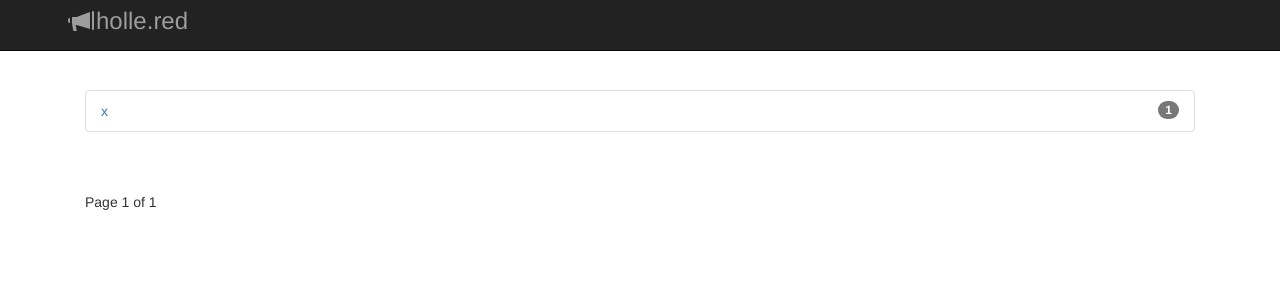
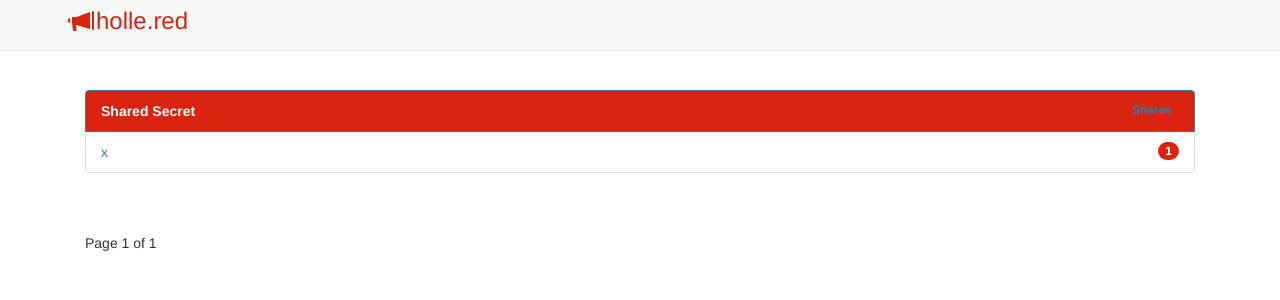
Before and after one commit to EricaJoy/notsosecret, a Django app: page / in a window 1280 px wide. Shown: the top 300 px of the page. Run offline with Django 3.2, Linux system fonts and the light colour scheme; tables that the repository leaves empty hold one stand-in row (values such as "Sample post"); parts of the project's set-up code (start-up, migrations or seed data) failed here and were passed over; some libraries are stand-ins or nearby versions; some web fonts are replaced.

Commit message:
css modifications

```diff
--- a/secretkeeper/static/site.css
+++ b/secretkeeper/static/site.css
@@ -1,6 +1,11 @@
 body {
   padding-top: 50px;
 }
+
+.navbar-default .navbar-brand {
+    color: #d9230f;
+}
+
 .secret-box {
   padding: 40px 15px;
 }
@@ -18,3 +23,18 @@ body {
     font-size: 24px;
     padding: 5px 15px;
 }
+
+.badge {
+  background-color: #d9230f;
+}
+
+li.list-group-item.active  {
+    z-index: 2;
+    color: #fff;
+    background-color: #d9230f;
+    font-weight: bold;
+}
+
+li.list-group-item.active .badge {
+    background-color: #d9230f
+}
--- a/secretkeeper/templates/base.html
+++ b/secretkeeper/templates/base.html
@@ -31,16 +31,17 @@
 
   <body>
 
-    <div class="navbar navbar-fixed-top navbar-inverse" role="navigation">
+    <div class="navbar navbar-fixed-top navbar-default" role="navigation">
       <div class="container">
         <div class="navbar-header">
           <a class="navbar-brand" href="/"><span class="glyphicon glyphicon-bullhorn"></span>holle.red</a>
-          <button type="button" class="navbar-toggle" data-toggle="collapse" data-target=".navbar-collapse">
+          <!-- Don't need the navbar button yet. Hide for now. -->
+<!--           <button type="button" class="navbar-toggle" data-toggle="collapse" data-target=".navbar-collapse">
             <span class="sr-only">Toggle navigation</span>
             <span class="icon-bar"></span>
             <span class="icon-bar"></span>
             <span class="icon-bar"></span>
-          </button>
+          </button> -->
 
         </div>
 
--- a/secretkeeper/templates/index.html
+++ b/secretkeeper/templates/index.html
@@ -3,6 +3,7 @@
 <div class="secret-box">
 {% if secrets %}
     <ul class="list-group">
+    <li class="list-group-item active">Shared Secret<span class="badge" title="Number of shares on Twitter">Shares</span></li>
     {% for secret in secrets %}
         <li class="list-group-item"><a href="{{ secret.secret_url }}">{{ secret.secret_text }}</a><span class="badge">{{ secret.share_count }}</span></li>
     {% endfor %}
```
